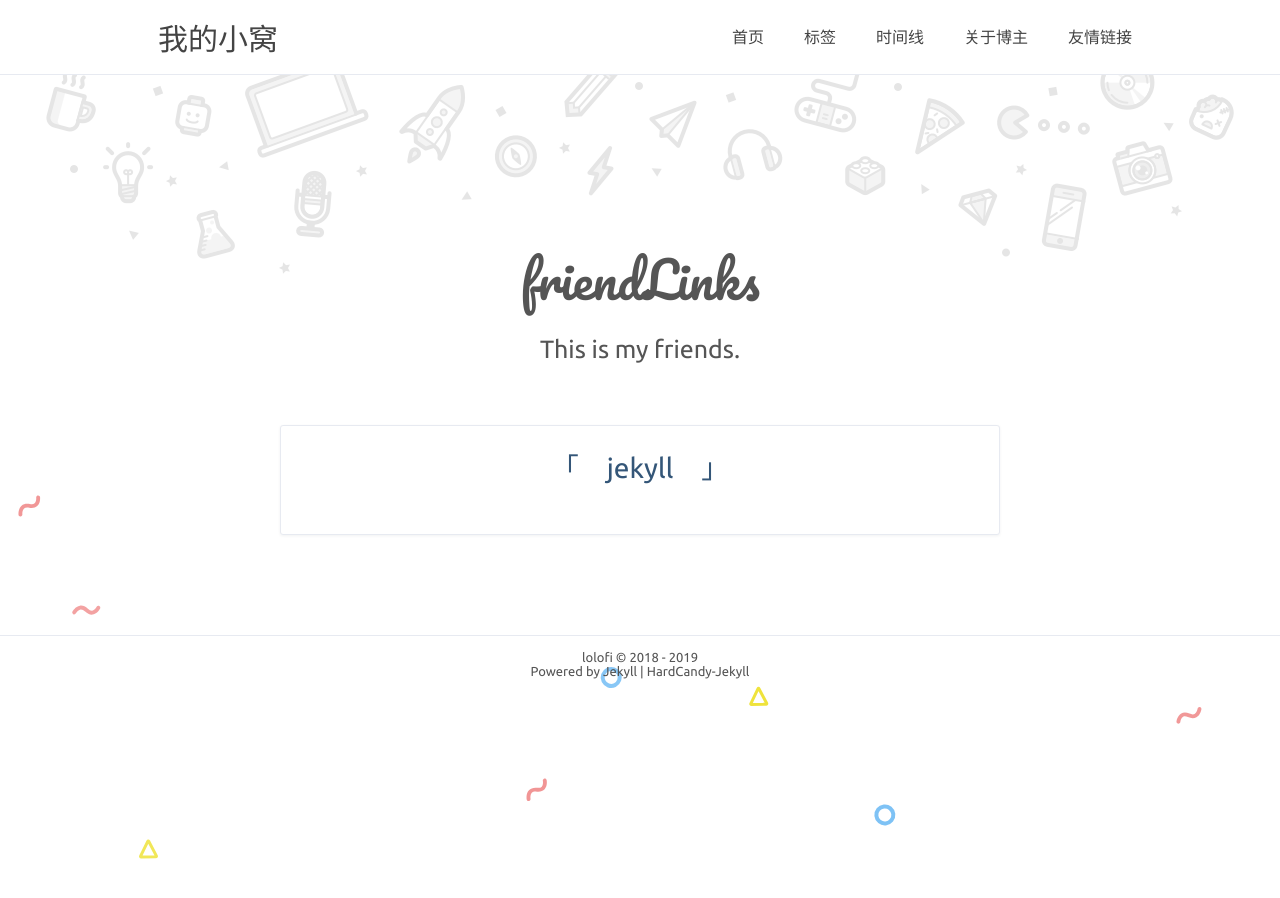
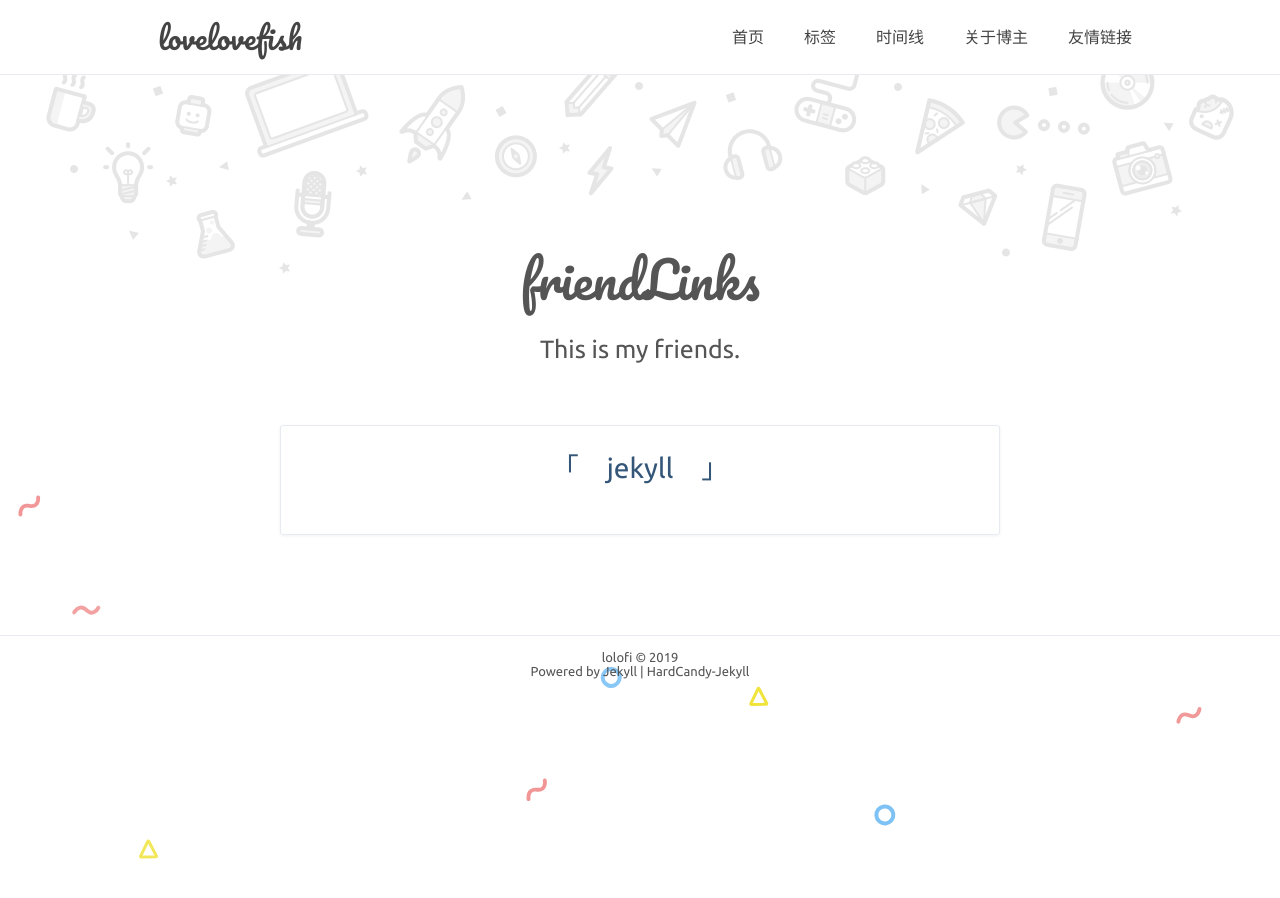
Before and after one commit to lovelovefish/lovelovefish.github.io, a Jekyll site: the page built from friendLink.html, in a window 1280 px wide. Built offline with Jekyll 4.4.1, drawn with Linux system fonts in a browser that asks for light colours; comment, search, counter and statistics services are not loaded.

Commit message:
modified _config.yml

```diff
--- a/_config.yml
+++ b/_config.yml
@@ -16,7 +16,7 @@ nav: # 最佳体验 六个标签 且最好每个标签不超过4中文字
 author: true
 name: '大果粒柠檬'
 NickName: '柠檬'
-webtitle: '我的小窝'
+webtitle: 'lovelovefish'
 bio: '还我肥宅生活！'
 about: true
 aboutyou: '当一只快乐肥宅~'
@@ -41,12 +41,12 @@ SNS-icon: #['Facebook', 'weibo', 'qq', 'github', 'Dribbble', 'Twitter', 'instagr
 #  twitch: ''
 
 # 分页
-paginate: 2
+paginate: 5
 paginatepath: ['page:num']
 
 # since
 footer:
-  since: 2018
+  since: 2019
 
 # Markdown
 markdown: kramdown
```
